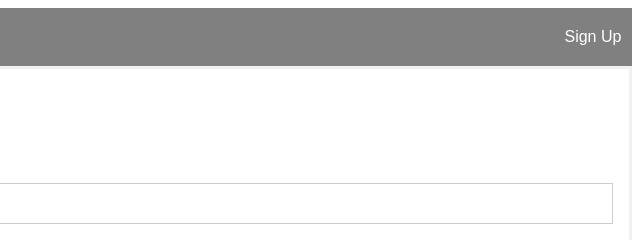
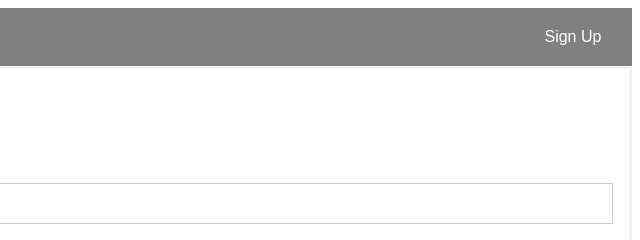
Before and after one commit to Vasqush/Vasqush.github.io, a plain HTML site: page login_form.html in a window 1280 px wide. Shown: the top 240 px of the page, 640-1280 px from the left. Drawn offline with Linux system fonts and the light colour scheme.

Commit message:
modify login page

```diff
--- a/login_form.css
+++ b/login_form.css
@@ -21,7 +21,7 @@ a:hover{
 }
 
 .sign{
-    margin-left: 1120px;
+    margin-left: 1100px;
 
 }
 body {font-family: Arial, Helvetica, sans-serif;}
```
